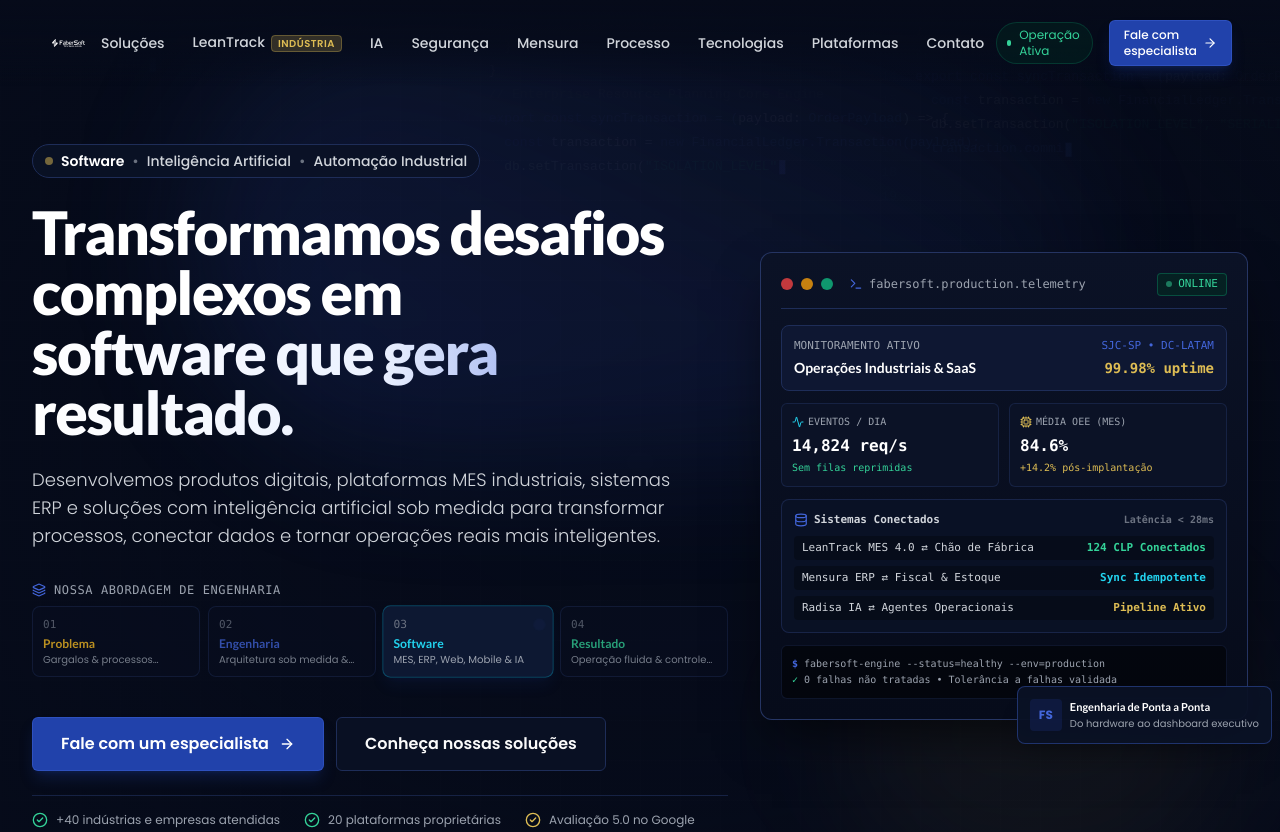
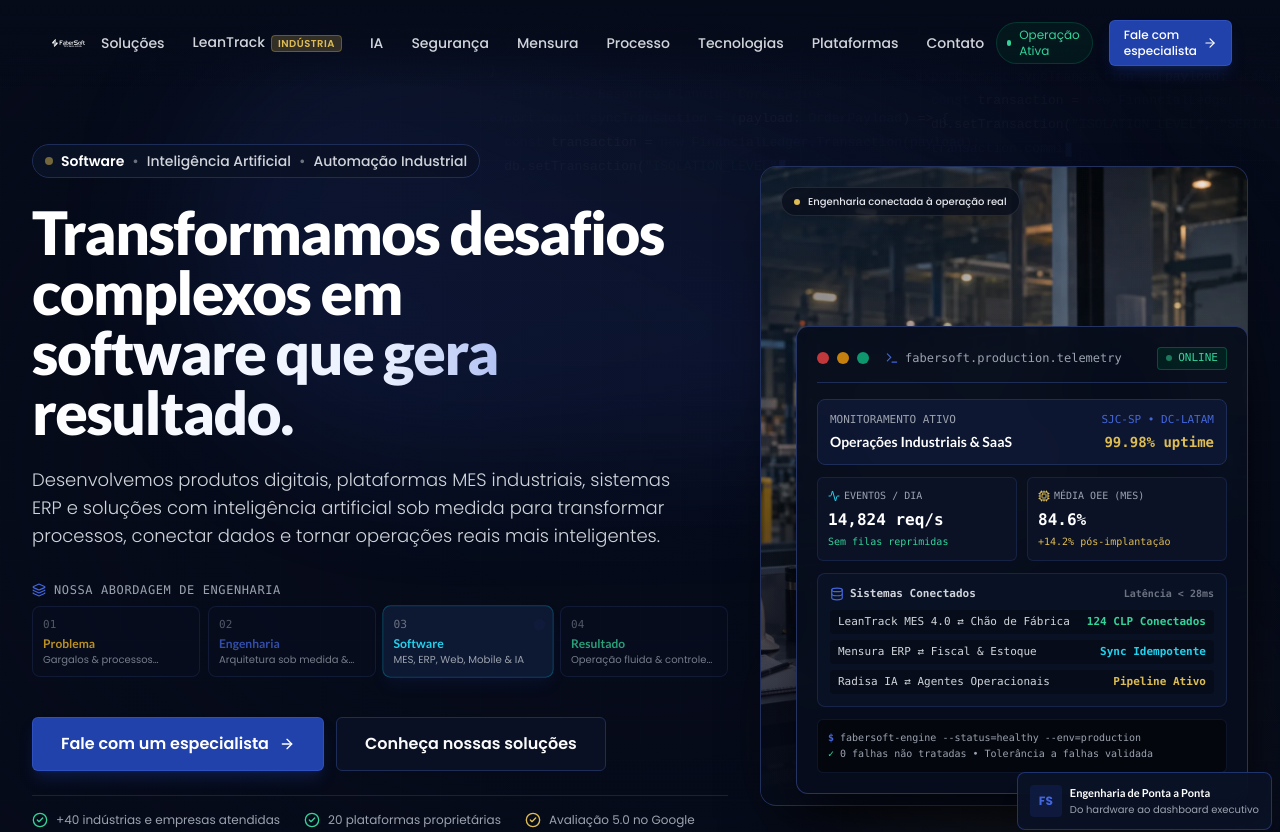
Before and after one commit to luscanascimento/new-lp-fabersoft, a React (Vite) app: page / in a window 1280 px wide. Shown: the top 832 px of the page. Built offline with nearby package versions, Linux system fonts and the light colour scheme.

Commit message:
feat: adiciona fotografia editorial a landing page

```diff
--- a/src/components/sections/Hero.tsx
+++ b/src/components/sections/Hero.tsx
@@ -140,22 +140,39 @@
 
           {/* Right Column: Live Operational Telemetry & System Engineering Architecture */}
           <div className="lg:col-span-5 relative" data-reveal="right" style={{ transitionDelay: '140ms' }}>
-            <div className="relative mx-auto max-w-lg lg:max-w-none">
+            <div className="relative mx-auto min-h-[640px] max-w-lg lg:max-w-none">
+              <figure className="absolute inset-0 overflow-hidden rounded-2xl border border-faber-bg-borderLight/70 bg-faber-bg-surface shadow-2xl shadow-black/50">
+                <img
+                  src="/assets/images/engineering-factory.webp"
+                  alt="Engenheiro de software trabalhando conectado a uma operação industrial"
+                  className="h-full w-full object-cover object-center"
+                  width="1100"
+                  height="1375"
+                  loading="eager"
+                />
+                <div className="absolute inset-0 bg-gradient-to-b from-[#060B1A]/5 via-[#060B1A]/20 to-[#060B1A]" aria-hidden="true" />
+                <div className="absolute inset-0 bg-gradient-to-r from-[#060B1A]/10 to-transparent" aria-hidden="true" />
+                <figcaption className="absolute left-4 top-4 flex items-center gap-2 rounded-full border border-white/10 bg-[#060B1A]/75 px-3 py-1.5 text-[10px] font-medium text-gray-200 shadow-lg backdrop-blur-md sm:left-5 sm:top-5">
+                  <span className="h-1.5 w-1.5 rounded-full bg-faber-gold" />
+                  Engenharia conectada à operação real
+                </figcaption>
+              </figure>
 
               {/* Terminal Frame */}
-              <div className="rounded-xl border border-faber-bg-borderLight/80 bg-gradient-to-b from-[#0B1226] to-[#060B1A] p-4 sm:p-5 shadow-2xl shadow-black/60 backdrop-blur-xl">
+              <div className="relative z-10 ml-3 pt-36 sm:ml-9 sm:pt-40">
+              <div className="rounded-xl border border-faber-bg-borderLight/80 bg-[#070D1C]/95 p-4 shadow-2xl shadow-black/70 backdrop-blur-xl sm:p-5">
                 {/* Header bar */}
                 <div className="flex items-center justify-between pb-3 mb-4 border-b border-faber-bg-border">
                   <div className="flex items-center gap-2">
                     <span className="w-3 h-3 rounded-full bg-red-500/80" />
                     <span className="w-3 h-3 rounded-full bg-amber-500/80" />
                     <span className="w-3 h-3 rounded-full bg-emerald-500/80" />
-                    <span className="ml-2 text-xs font-mono text-gray-400 flex items-center gap-1.5">
+                    <span className="ml-2 hidden items-center gap-1.5 font-mono text-xs text-gray-400 sm:flex">
                       <Terminal className="w-3.5 h-3.5 text-faber-blue-royal" />
                       fabersoft.production.telemetry
                     </span>
                   </div>
-                  <div className="flex items-center gap-1.5 text-[11px] font-mono text-emerald-400 bg-emerald-950/60 border border-emerald-500/30 px-2 py-0.5 rounded">
+                  <div className="flex shrink-0 items-center gap-1.5 rounded border border-emerald-500/30 bg-emerald-950/60 px-2 py-0.5 font-mono text-[11px] text-emerald-400">
                     <span className="w-1.5 h-1.5 rounded-full bg-emerald-400 animate-pulse" />
                     <span>ONLINE</span>
                   </div>
@@ -236,9 +253,10 @@
 
                 </div>
               </div>
+              </div>
 
               {/* Behind Subtle Device Illustration Badge */}
-              <div className="absolute -bottom-6 -right-6 hidden sm:block p-3 rounded-lg bg-faber-bg-surface/90 border border-faber-blue-royal/40 shadow-xl backdrop-blur-md">
+              <div className="absolute -bottom-6 -right-6 z-20 hidden sm:block p-3 rounded-lg bg-faber-bg-surface/90 border border-faber-blue-royal/40 shadow-xl backdrop-blur-md">
                 <div className="flex items-center gap-2">
                   <div className="w-8 h-8 rounded bg-faber-blue/20 flex items-center justify-center text-faber-blue-royal font-bold text-xs">
                     FS
--- a/src/components/sections/Security.tsx
+++ b/src/components/sections/Security.tsx
@@ -51,6 +51,21 @@
               title={<>Software confiável começa <span className="text-faber-blue-light">antes da primeira linha de código.</span></>}
               subtitle="Segurança não é uma camada adicionada no fim. Ela orienta decisões de arquitetura, acesso, dados, infraestrutura e evolução do produto."
             />
+
+            <figure data-reveal="up" className="group relative mb-5 h-44 overflow-hidden rounded-2xl border border-faber-bg-borderLight/70 bg-faber-bg-surface shadow-xl sm:h-48">
+              <img
+                src="/assets/images/secure-infrastructure.webp"
+                alt="Especialista inspecionando infraestrutura segura em um data center"
+                className="h-full w-full object-cover object-center transition-transform duration-700 ease-out group-hover:scale-[1.025]"
+                width="1440"
+                height="960"
+                loading="lazy"
+              />
+              <div className="absolute inset-0 bg-gradient-to-r from-[#060B1A]/90 via-[#060B1A]/35 to-transparent" aria-hidden="true" />
+              <figcaption className="absolute bottom-4 left-4 max-w-[230px] text-sm font-medium leading-snug text-white sm:bottom-5 sm:left-5">
+                Infraestrutura acompanhada por pessoas, processos e tecnologia.
+              </figcaption>
+            </figure>
 
             <div className="grid gap-4 sm:grid-cols-3">
               {safeguards.map(({ icon: Icon, title, description }, index) => (
```
Also changed, not shown: public/assets/images/engineering-factory.webp (added), public/assets/images/secure-infrastructure.webp (added).
